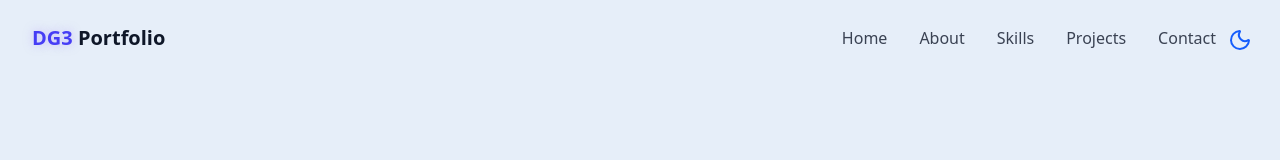
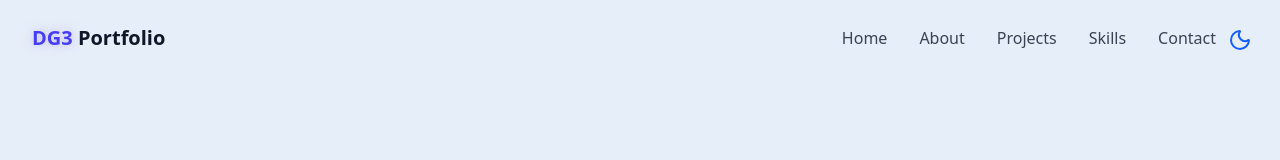
Before and after one commit to tkdguy85/my-portfolio, a React (Vite) app: page / in a window 1280 px wide. Shown: the top 160 px of the page. Built offline with nearby package versions, Linux system fonts and the light colour scheme.

Commit message:
Nav order update

```diff
--- a/src/components/NavBar.jsx
+++ b/src/components/NavBar.jsx
@@ -5,8 +5,8 @@ import { Menu, X } from 'lucide-react'
 const navItems = [
   { name: 'Home', href: '#hero' },
   { name: 'About', href: '#about' },
+  { name: 'Projects', href: '#projects' },
   { name: 'Skills', href: '#skills' },
-  { name: 'Projects', href: '#projects' },
   { name: 'Contact', href: '#contact' },
 ]
 
```
